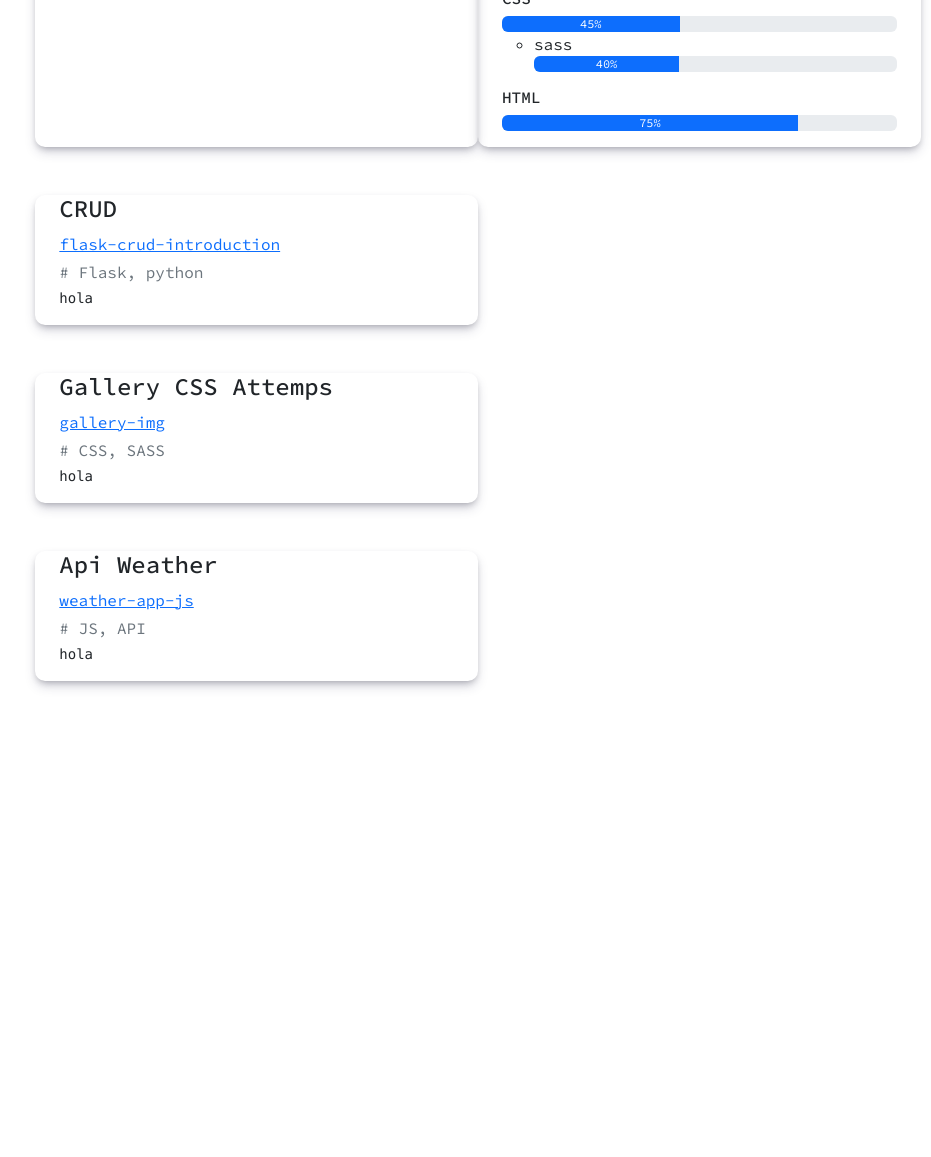
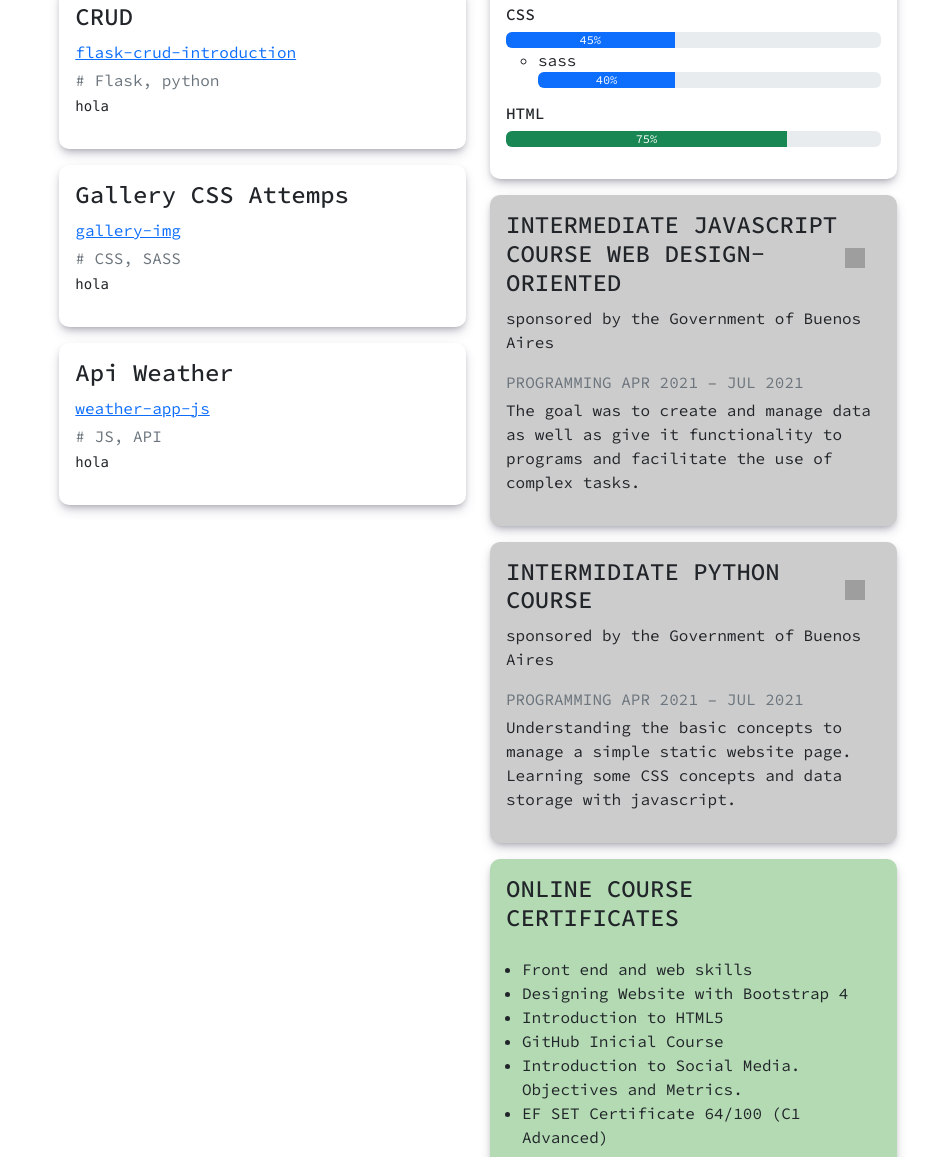
Before and after one commit to JoaquinGodoy97/portfolio, a plain HTML site: page index.html in a window 1280 px wide. Shown: the part 885-2042 px from the top of the page, without its empty margins (162-1093 px from the left). Before the commit the page ends 1590 px from the top, so only its background shows below. Drawn offline with nearby package versions, Linux system fonts and the light colour scheme; no server answers; grey boxes are pictures that could not be loaded.

Commit message:
adding more information to my cv

```diff
--- a/index.html
+++ b/index.html
@@ -14,9 +14,11 @@
 
   <div class="col-lg-8 mx-auto p-2 py-md-4">
 
-    <main>
 
-      <div class="p-3 fonts box-shadow">
+
+
+
+      <div class="p-3 fonts box-shadow ">
 
         <div class="d-flex grid justify-content-md-start align-items-center mb-3 pt-3">
           <img class="g-col-6 " src="https://imgbum.jobscdn.com/portal/img/postulantes/1/static/cvMainPic_1033721053_bum_v565758f7.jpg" alt="" style="border-radius: 25px; width: 20; height: 20;box-shadow: rgba(0, 0, 0, 0.4) 0px 2px 4px, rgba(0, 0, 0, 0.3) 0px 7px 13px -3px, rgba(0, 0, 0, 0.2) 0px -3px 0px inset;">
@@ -37,9 +39,12 @@
 
       <hr class="col-3 mt-3 mb-3">
 
-      <div class="row g-5 fonts">
+      <div class="row fonts ">
 
-        <div class="col-md-6 box-shadow" >
+        <div class="col-sm-6 ">
+
+            <div class="box-shadow p-3 mb-3" >
+
               <h2>Movie-app project</h2>
               <p>Ready to beyond the starter template? Check out these open source projects that you can quickly duplicate to a new GitHub repository.</p>
                 <ul class="icon-list ps-0">
@@ -49,14 +54,57 @@
                   </li>
                   <pre id="readme-text1">hola</pre>
                 </ul>
+
               </div>
 
+              <div class="box-shadow p-3 mb-3">
 
-        <div class="col-md-6 fonts box-shadow">
+                  <h4>CRUD</h4>
+
+                  <ul class="icon-list ps-0">
+                    <li class="d-flex align-items-start mb-1"><a href="https://github.com/JoaquinGodoy97/flask-crud-introduction" rel="noopener" target="_blank" id="project2_git_name">proyect missing.</a></li>
+                    <li class="text-muted d-flex align-items-start mb-1">
+                      # Flask, python
+                    </li>
+                    <pre id="readme-text2">hola</pre>
+                  </ul>
+
+              </div>
+
+              <div class="box-shadow p-3 mb-3">
+                <h4>Gallery CSS Attemps</h4>
+                  <ul class="icon-list ps-0">
+                    <li class="d-flex align-items-start mb-1"><a href="https://joaquingodoy97.github.io/gallery-img/" rel="noopener" target="_blank" id="project3_git_name">proyect missing.</a></li>
+                    <li class="text-muted d-flex align-items-start mb-1">
+                      # CSS, SASS
+                    </li>
+                    <pre id="readme-text3">hola</pre>
+                  </ul>
+              </div>
+
+              <div class="box-shadow p-3 mb-3">
+                <h4>Api Weather</h4>
+                  <ul class="icon-list ps-0">
+                    <li class="d-flex align-items-start mb-1"><a href="https://joaquingodoy97.github.io/weather-app-js/" rel="noopener" target="_blank" id="project4_git_name">proyect missing.</a></li>
+                    <li class="text-muted d-flex align-items-start mb-1">
+                      # JS, API
+                    </li>
+                    <pre id="readme-text4">hola</pre>
+                  </ul>
+              </div>
+
+        </div>
+
+        <div class="col-sm-6 ">
+
+          <div class="fonts box-shadow p-3 mb-3">
 
             <h2>Skills</h2>
+
             <p>Read more detailed instructions and documentation on using or contributing to Bootstrap.</p>
+
             <ul class="icon-list ps-0">
+
               <li class="mb-3">
 
                 <h6>Python</h6>
@@ -91,7 +139,7 @@
                 <ul>
                   <li>sass</li>
                   <div class="progress">
-                  <div class="progress-bar" role="progressbar" aria-label="Example with label" style="width: 40%;" aria-valuenow="40" aria-valuemin="0" aria-valuemax="100">40%</div>
+                    <div class="progress-bar " role="progressbar" aria-label="Example with label" style="width: 40%;" aria-valuenow="40" aria-valuemin="0" aria-valuemax="100">40%</div>
                   </div>
                 </ul>
 
@@ -101,58 +149,113 @@
 
                 <h6>HTML</h6>
                 <div class="progress">
-                <div class="progress-bar" role="progressbar" aria-label="Example with label" style="width: 75%;" aria-valuenow="75" aria-valuemin="0" aria-valuemax="100">75%</div>
+                  <div class="progress-bar bg-success" role="progressbar" aria-label="Example with label" style="width: 75%;" aria-valuenow="75" aria-valuemin="0" aria-valuemax="100">75%</div>
                 </div>
 
               </li>
-
             </ul>
           </div>
 
-        <div class="col-md-6 box-shadow">
-          <h4>CRUD</h4>
+          <div class="fonts box-shadow p-3 mb-3" style="background-color: rgb(204, 204, 204);">
+
+            <div class="d-flex me-3 align-items-center">
+
+              <h4>
+                INTERMEDIATE JAVASCRIPT COURSE WEB DESIGN-ORIENTED
+              </h4>
+
+              <img height="20" width="20" src="https://logodownload.org/wp-content/uploads/2022/04/javascript-logo-1.png" alt="" srcset="">
+
+            </div>
+
+            <p>sponsored by the Government of Buenos Aires</p>
+
               <ul class="icon-list ps-0">
-              <li class="d-flex align-items-start mb-1"><a href="https://github.com/JoaquinGodoy97/flask-crud-introduction" rel="noopener" target="_blank" id="project2_git_name">proyect missing.</a></li>
                 <li class="text-muted d-flex align-items-start mb-1">
-                # Flask, python
+                  PROGRAMMING APR 2021 – JUL 2021
                 </li>
-              <pre id="readme-text2">hola</pre>
+
+                <p>
+                  The goal was to create and manage data as well as give it
+                  functionality to programs and facilitate the use of complex tasks.
+                </p>
+
               </ul>
+
           </div>
+
+          <div class="fonts box-shadow p-3 mb-3" style="background-color: rgb(204, 204, 204);">
+
+              <div class="d-flex me-3 align-items-center">
+
+                <h4>
+                  INTERMIDIATE PYTHON COURSE
+                </h4>
+
+                <img height="20" width="20" src="https://upload.wikimedia.org/wikipedia/commons/thumb/c/c3/Python-logo-notext.svg/1869px-Python-logo-notext.svg.png" alt="" srcset="">
+
+              </div>
+
+              <p>sponsored by the Government of Buenos Aires</p>
+
+              <ul class="icon-list ps-0">
+                <li class="text-muted d-flex align-items-start mb-1">
+                  PROGRAMMING APR 2021 – JUL 2021
+                </li>
+                <p>
+                  Understanding the basic concepts to manage a simple static website page. Learning some CSS
+                  concepts and data storage with javascript.
+                </p>
+              </ul>
+
+          </div>
+
+          <div class="fonts box-shadow p-3 mb-3" style="background-color: rgb(179, 218, 179);">
+
+            <div class="d-flex me-3 align-items-center">
+
+              <h4>
+                ONLINE COURSE CERTIFICATES
+              </h4>
+
+            </div>
+
+            <ul class="list-group p-3">
+
+              <li>Front end and web skills</li>
+              <li>Designing Website with Bootstrap 4</li>
+              <li>Introduction to HTML5</li>
+              <li>GitHub Inicial Course</li>
+              <li>Introduction to Social Media. Objectives and Metrics.</li>
+              <li>EF SET Certificate 64/100 (C1 Advanced)</li>
+
+            </ul>
+
+          </div>
+
+        </div>
+
+      </div>
+
+
+        <!-- <div class="col-md-6 box-shadow">
+
 
         <div class="col-md-6 fonts">
 
         </div>
 
-        <div class="col-md-6 box-shadow">
-          <h4>Gallery CSS Attemps</h4>
-            <ul class="icon-list ps-0">
-              <li class="d-flex align-items-start mb-1"><a href="https://joaquingodoy97.github.io/gallery-img/" rel="noopener" target="_blank" id="project3_git_name">proyect missing.</a></li>
-              <li class="text-muted d-flex align-items-start mb-1">
-                # CSS, SASS
-              </li>
-              <pre id="readme-text3">hola</pre>
-            </ul>
-        </div>
+
 
         <div class="col-md-6 fonts">
 
         </div>
 
-        <div class="col-md-6 box-shadow">
-          <h4>Api Weather</h4>
-            <ul class="icon-list ps-0">
-              <li class="d-flex align-items-start mb-1"><a href="https://joaquingodoy97.github.io/weather-app-js/" rel="noopener" target="_blank" id="project4_git_name">proyect missing.</a></li>
-              <li class="text-muted d-flex align-items-start mb-1">
-                # JS, API
-              </li>
-              <pre id="readme-text4">hola</pre>
-            </ul>
-        </div>
+
+      -->
 
       </div>
 
-    </main>
 
     <!-- MODAL -->
 
--- a/main.css
+++ b/main.css
@@ -21,7 +21,7 @@
     align-items: center;
     justify-content: center;
 } */
-
+/*
 .cards-container{
 
     height: 80vh;
```
Lines whose indentation alone changed are shown as unchanged.
